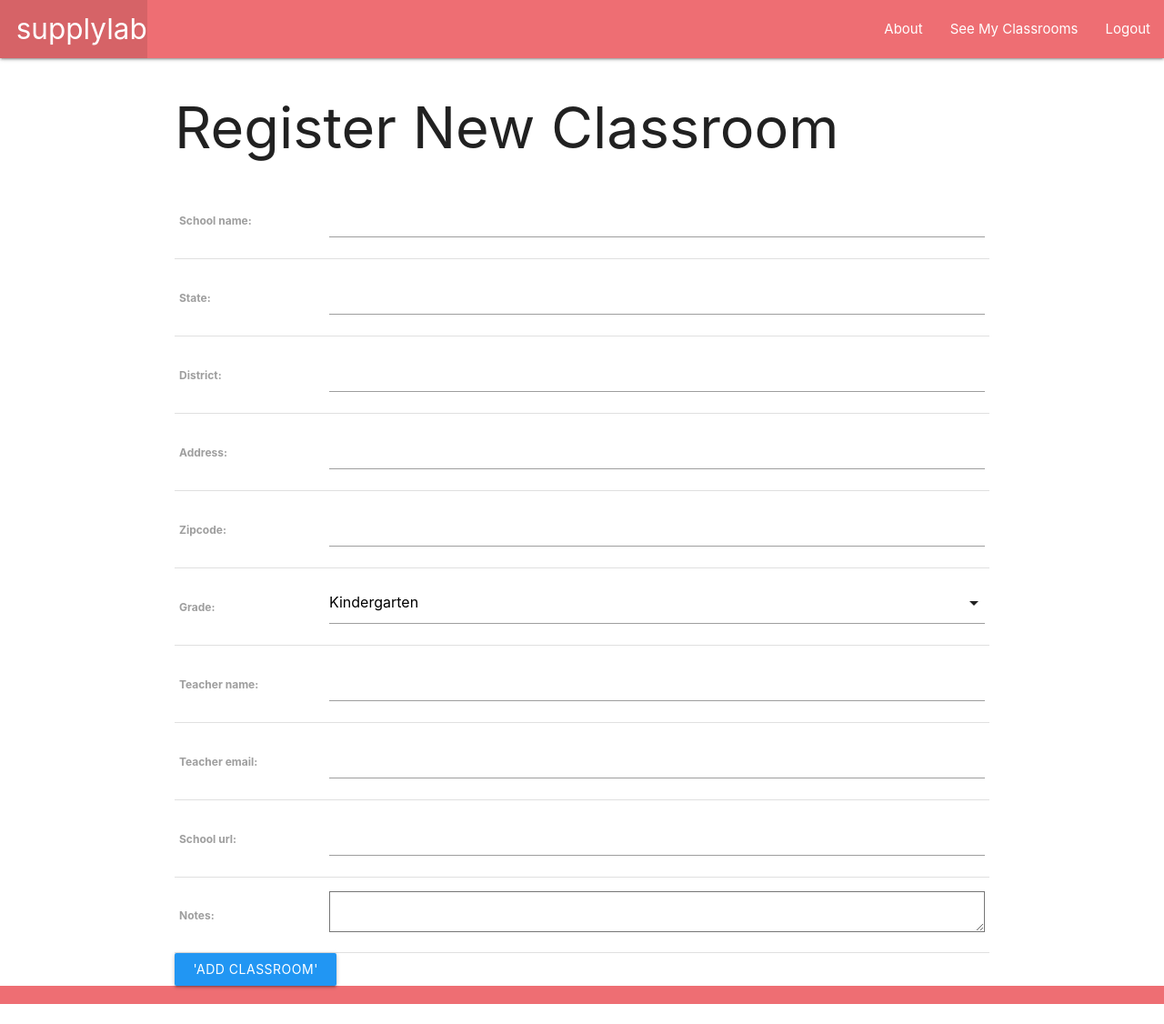
After one commit to kepackard/supplylab, a Django app: page /classrooms/create/ in a window 1280 px wide. The commit adds this page. Shown: the whole page at 91% size. Run offline with Django 3.2, Linux system fonts and the light colour scheme; the visitor is signed in with stand-in values (Sample User, id 1).

Commit message:
adds classroom create route and form

```diff
--- /dev/null
+++ b/main_app/forms.py
@@ -0,0 +1,8 @@
+from django.forms import ModelForm
+from .models import Classroom
+
+# ========== Classroom Form ==========
+class ClassroomForm(ModelForm):
+    class Meta:
+        model = Classroom
+        fields = ('school_name', 'state', 'district', 'address', 'zipcode', 'grade', 'teacher_name', 'teacher_email', 'school_url', 'notes',)
--- a/main_app/models.py
+++ b/main_app/models.py
@@ -28,5 +28,5 @@ class Classroom(models.Model):
     def __str__(self):
         return f'{self.teacher_name} at {self.school_name} with an id of {self.id}'
 
-    # def get_absolute_url(self):
-    #     return reverse('detail', kwargs={'classroom_id': self.id})
+    def get_absolute_url(self):
+        return reverse('classroom_detail', kwargs={'classroom_id': self.id})
--- a/main_app/templates/base.html
+++ b/main_app/templates/base.html
@@ -9,6 +9,7 @@
       rel="stylesheet"
       href="https://cdnjs.cloudflare.com/ajax/libs/materialize/1.0.0/css/materialize.min.css"
     />
+    <script src="https://cdnjs.cloudflare.com/ajax/libs/materialize/1.0.0/js/materialize.min.js"></script>
 </head>
 <body>
     <header class="navbar-fixed">
--- a/main_app/templates/main_app/classroom_detail.html
+++ b/main_app/templates/main_app/classroom_detail.html
@@ -10,7 +10,7 @@
             <span class="card-title">{{ classroom.school_name }}</span>
             <p>Teacher: {{ classroom.teacher_name }}</p>
             <p>Email: {{ classroom.teacher_email }}</p>
-            <p>Grade: {{ classroom.grade }}</p>
+            <p>Grade: {{ classroom.get_grade_display }}</p>
             <p>School: {{ classroom.school_name }}</p>
             <p>Website: {{ classroom.school_url }}</p>
             <p>State: {{ classroom.state }}</p>
--- /dev/null
+++ b/main_app/templates/main_app/classroom_form.html
@@ -0,0 +1,24 @@
+{% extends 'base.html' %} {% block content %}
+
+{% if object %}
+    <h1>Edit <span class="teal-text">{{ object.school_name }}</span></h1>
+{% else %}
+    <h1>Register New Classroom</h1>
+{% endif %}
+
+<form action="" method="POST">
+    {% csrf_token %}
+    <!-- if you want to style the form just wrap the {{ form.as_table }} in a <table></table> tag; otherwise if you just use {{ form.as_table }} it will be the default django display -->
+    <table>
+        {{ form.as_table }}
+    </table>
+    <input type="submit" class="btn blue" value="{% if object %} 'Update Classroom' {% else %} 'Add Classroom' {% endif %}" >
+
+</form>
+
+<script>
+    const selectEl = document.getElementById('id_grade');
+    M.FormSelect.init(selectEl);
+</script>
+
+{% endblock %}
--- a/main_app/templates/main_app/classroom_list.html
+++ b/main_app/templates/main_app/classroom_list.html
@@ -1,6 +1,8 @@
 {% extends 'base.html' %} {% block content %}
 
 <h3>Classroom List</h3>
+
+<li><a class="btn blue" href="{% url 'classroom_create' %}">Register a New Classroom</a></li>
 
 {% for classroom in object_list %}
     <a href="{% url 'classroom_detail' classroom.id %}">
@@ -9,7 +11,7 @@
             <span class="card-title">{{ classroom.school_name }}</span>
             <p>School: {{ classroom.school_name }}</p>
             <p>Teacher: {{ classroom.teacher_name }}</p>
-            <p>Grade: {{ classroom.grade }}</p>
+            <p>Grade: {{ classroom.get_grade_display }}</p>
         </div>
     </div>
     </a>
--- a/main_app/urls.py
+++ b/main_app/urls.py
@@ -5,15 +5,15 @@ urlpatterns = [
     # ========== GENERAL Routes ==========
     path('', views.home, name='home'),
     path('about/', views.about, name='about'),
-    path('classrooms/', views.ClassroomIndex.as_view(), name='classroom_list'),
-    path('classrooms/<int:classroom_id>/', views.classroom_detail, name='classroom_detail'),
 
     # ========== AUTHENTICATION Routes ==========
     path('accounts/signup/', views.signup, name='signup'),
 
 
-
     # ========== CLASSROOM Routes ==========
+    path('classrooms/', views.ClassroomIndex.as_view(), name='classroom_list'),
+    path('classrooms/<int:classroom_id>/', views.classroom_detail, name='classroom_detail'),
+    path('classrooms/create/', views.ClassroomCreate.as_view(), name='classroom_create'),
 
 
     # ========== ITEM Routes ==========
--- a/main_app/views.py
+++ b/main_app/views.py
@@ -1,6 +1,6 @@
 from django.shortcuts import render, redirect
-from .models import Classroom
 from django.views.generic import ListView, DetailView
+from django.views.generic.edit import CreateView, UpdateView, DeleteView
 from django.contrib.auth.models import User
 # ----- Authentication -----
 from django.contrib.auth import login
@@ -9,6 +9,8 @@ from django.contrib.auth.forms import UserCreationForm
 from django.contrib.auth.decorators import login_required   # for view functions
 from django.contrib.auth.mixins import LoginRequiredMixin   # for CBVs
 # ----- Models & Forms-----
+from .models import Classroom
+from .forms import ClassroomForm
 
 
 
@@ -18,6 +20,7 @@ def home(request):
 
 def about(request):
     return render(request, 'about.html')
+
 
 # ========== AUTHENTICATION Views ==========
 def signup(request):
@@ -57,6 +60,16 @@ def classroom_detail(request, classroom_id):
     return render(request, 'main_app/classroom_detail.html', {'classroom': classroom})
 
 
+class ClassroomCreate(LoginRequiredMixin, CreateView):
+    model = Classroom
+    # fields = ['school_name', 'state', 'district', 'address', 'zipcode', 'grade', 'teacher_name', 'teacher_email', 'school_url', 'notes']
+
+    form_class = ClassroomForm
+
+    def form_valid(self, form):
+        form.instance.user = self.request.user
+        return super().form_valid(form)
+
 # ========== WISHLIST Views (i.e., - associate item with classroom) ==========
 
 
```
